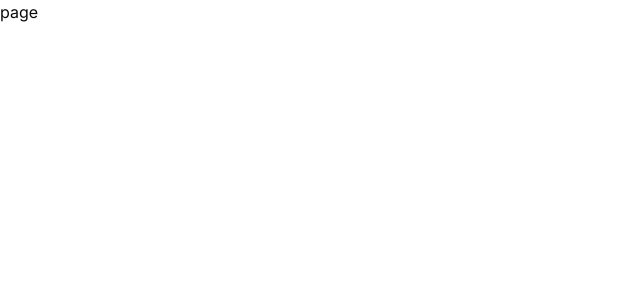
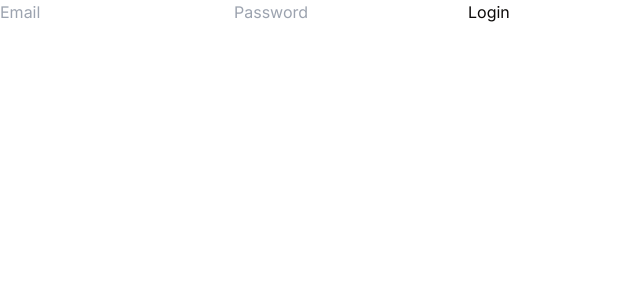
Before and after one commit to nosukeuehara/auth-prac, a Next.js app: page /login in a window 1280 px wide. Shown: the top 300 px of the page, without its empty margins (0-640 px from the left). Built offline with nearby package versions, Linux system fonts and the light colour scheme.

Commit message:
update : サーバーアクションで認証実装

```diff
--- /dev/null
+++ b/src/app/lib/actions.ts
@@ -0,0 +1,19 @@
+
+import { signIn } from '@/auth'
+export interface FormData {
+  email: string;
+  password: string;
+};
+
+export async function authenticate(formData: FormData): Promise<FormData> {
+  try {
+    const isOk = await signIn("credentials", formData)
+    if (isOk) {
+      return formData
+    } else {
+      return { email: "", password: "" }
+    }
+  } catch (error) {
+    throw error
+  }
+}
--- a/src/app/login/page.tsx
+++ b/src/app/login/page.tsx
@@ -1,7 +1,20 @@
-import React from "react";
+import { signIn } from "@/auth";
 
-const page = () => {
-  return <div>page</div>;
-};
+export default function Page() {
+  return (
+    <form
+      action={async (formDate) => {
+        "use server";
+        await signIn("credentials", formDate);
+      }}
+    >
+      <input type="email" name="email" placeholder="Email" required />
+      <input type="password" name="password" placeholder="Password" required />
+      <LoginButton />
+    </form>
+  );
+}
 
-export default page;
+function LoginButton() {
+  return <button type="submit">Login</button>;
+}
--- a/src/app/page.tsx
+++ b/src/app/page.tsx
@@ -10,7 +10,7 @@ export type User = {
 
 export default function Home() {
   const sesstion = useSession();
-  console.log(sesstion.data?.user);
+  console.log("user", sesstion.data?.user);
   if (sesstion.data?.user?.name) {
     return (
       <div>
--- a/src/auth.ts
+++ b/src/auth.ts
@@ -2,7 +2,6 @@ import NextAuth from "next-auth";
 import Credentials from "next-auth/providers/credentials";
 import Github from "next-auth/providers/github";
 import Google from "next-auth/providers/google";
-
 
 export const { handlers, signIn, signOut, auth } = NextAuth({
   providers: [
@@ -18,14 +17,20 @@ export const { handlers, signIn, signOut, auth } = NextAuth({
           return null;
         }
         // データベースからデータを取得して比較するロジックが必要
-        if (credentials.email !== "test") {
+        if (credentials.email !== "test@nosuke.com") {
           throw new Error(" user not found ");
         }
         return {
-          name: "test",
-          email: "test"
+          name: "nosukeクレデンシャル",
+          email: "test@nosuke.com"
         };
       },
     }),
-  ]
+  ],
+  callbacks: {
+    async redirect({ url, baseUrl }) {
+      // 認証後にリダイレクトしたいURLを指定します
+      return baseUrl + '/';
+    },
+  },
 });
```
